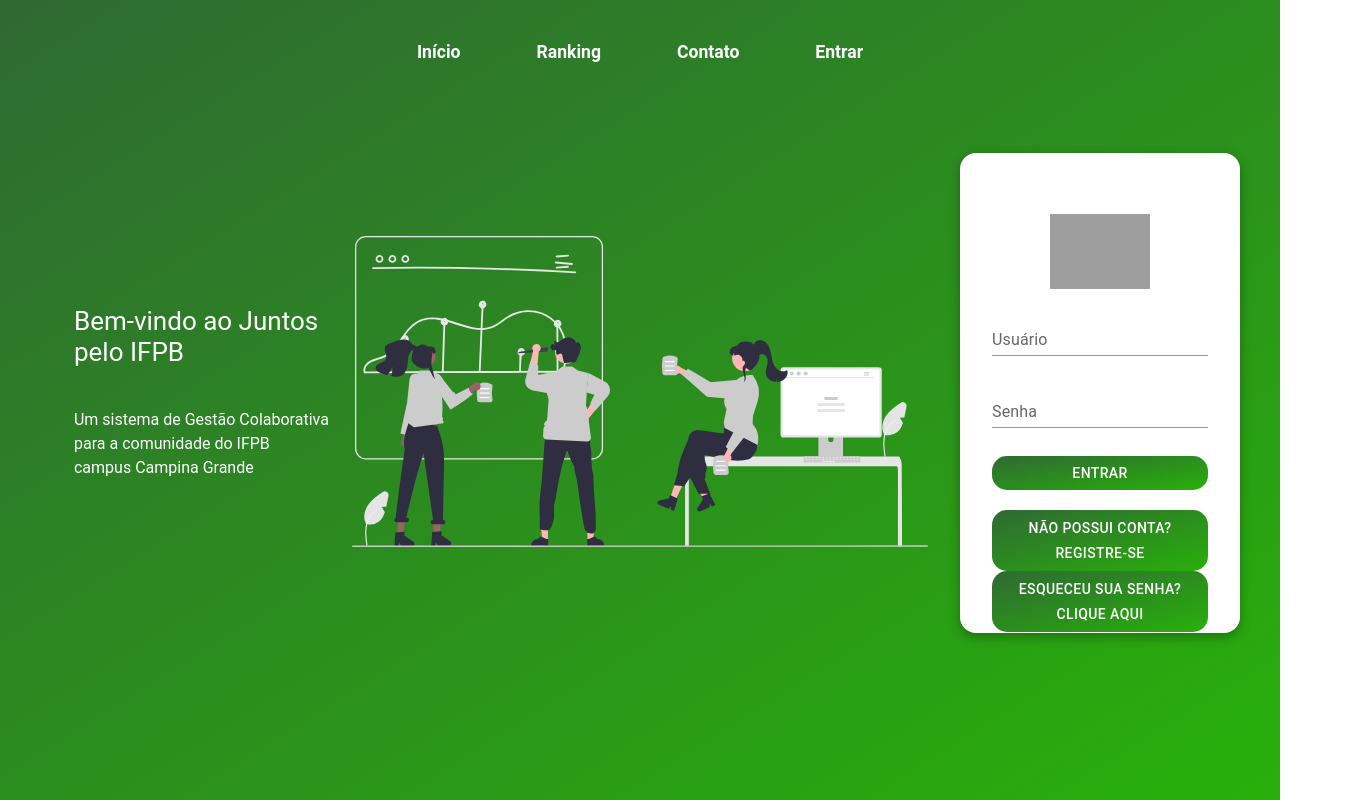
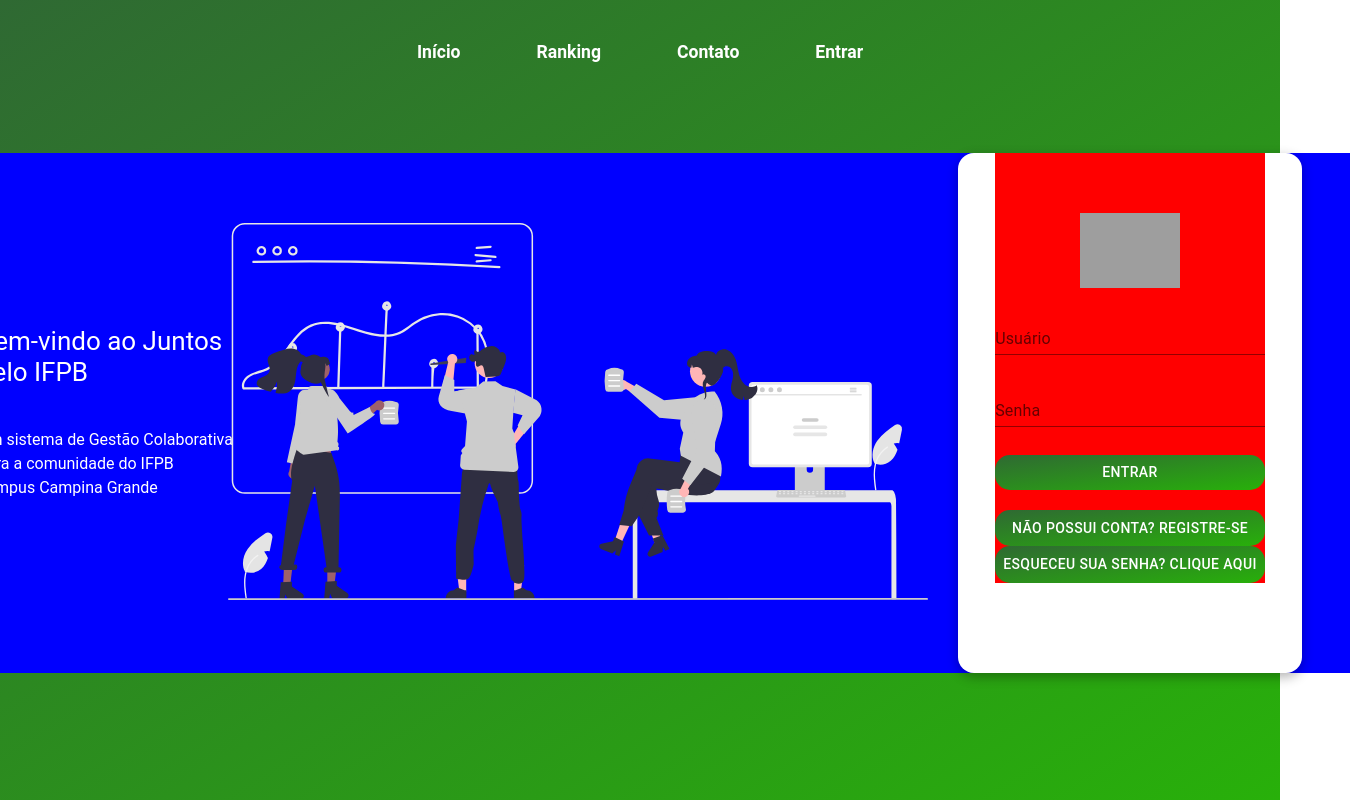
Before and after one commit to caioedlobo/JuntosIFPB, a React (Create React App) app: page /login in a window 1280 px wide. Shown: the whole page, 1350 px wide, since content can reach past the window. Built offline with nearby package versions, Linux system fonts and the light colour scheme; grey boxes are pictures that could not be loaded.

Commit message:
update login page

```diff
--- a/src/components/Pages/Home.js
+++ b/src/components/Pages/Home.js
@@ -1,5 +1,5 @@
 import React from "react";
-import { Grid } from "@mui/material";
+import { Box, Grid } from "@mui/material";
 import Description from "../atoms/Description";
 import classes from "./stylesheet/Home.module.css";
 import LogoImg from "../atoms/LogoImg";
@@ -22,39 +22,29 @@
   return (
     <div data-testid="home">
       <Layout>
-        <Grid
-          container
-          className={classes.content}
-          alignItems="center"
-          spacing={4}
-          style={{ padding: "0 48px" }}
+        <Box
+
+
+          sx={{ background: "blue", padding: "0 48px", display: "flex", flexDirection: "row", alignItems: "center" }}
         >
-          <Grid
-            item
-            container
-            xl={9}
-            lg={9}
-            md={8}
-            sm={4}
-            alignItems="center"
-            spacing={4}
-            className={classes.itemsLeft}
-          >
-            <Grid item xl={4} lg={4} sm={12}>
+
+            <div>
               <Description />
-            </Grid>
+            </div>
 
-            <Grid item xl={8} lg={8} sm={0}>
+            <div>
               <LogoImg />
-            </Grid>
-          </Grid>
+              </div>
 
-          <Grid item container xl={3} lg={3} md={4} /* sm={8} */>
-            <Grid item className={`${classesCommon.form} ${classes.formHome}`}>
+
+
+
+            <div item className={`${classesCommon.form} ${classes.formHome}`}>
               <LoginFormHandler />
-            </Grid>
-          </Grid>
-        </Grid>
+            </div>
+            </Box>
+
+
       </Layout>
     </div>
   );
--- a/src/components/Pages/stylesheet/Home.module.css
+++ b/src/components/Pages/stylesheet/Home.module.css
@@ -21,7 +21,7 @@
 }
 
 .formHome {
-  width: 100%;
+  width: 280px;
   height: 520px;
   /* min-width: 200px;
   max-height: 320px; */
@@ -38,10 +38,11 @@
 
 .mainImage {
   /* width: 1024px; */
-  width: 820px;
+  width: 700px;
+  padding: 0 30px;
 }
 
-@media screen and (max-width: 1850px) {
+/* @media screen and (max-width: 1850px) {
   .mainImage {
     min-width: 480px;
     max-width: 768px;
@@ -71,8 +72,7 @@
 
 @media screen and (max-width: 961px) {
   .itemsLeft {
-    /* background-color: aqua; */
-    /* display: none !important; */
+
     display: flex;
     flex-direction: column;
     background-color: blue;
@@ -125,7 +125,9 @@
     align-items: center;
     background-color: blue;
   }
-}
+} */
+
+/* ---------------------------------- */
 
 /*
 @media screen and (max-width: 1601px) {
--- a/src/components/atoms/LoginForm.js
+++ b/src/components/atoms/LoginForm.js
@@ -17,6 +17,7 @@
         alignItems: "center",
         flexDirection: "column",
         display: "flex",
+        background: "red"
       }}
     >
       <ImageLogin />
--- a/src/components/atoms/RegisterForm.js
+++ b/src/components/atoms/RegisterForm.js
@@ -18,6 +18,9 @@
         alignItems: "center",
         flexDirection: "column",
         display: "flex",
+        width: "100%",
+        background: "blue",
+        justifyContent: "center"
       }}
      onSubmit={(e) => {
        e.preventDefault();
```
